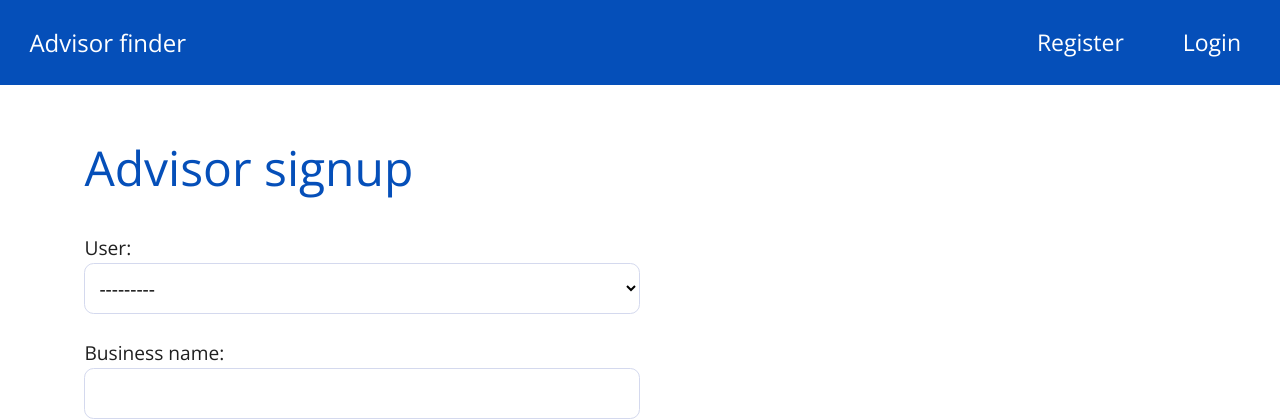
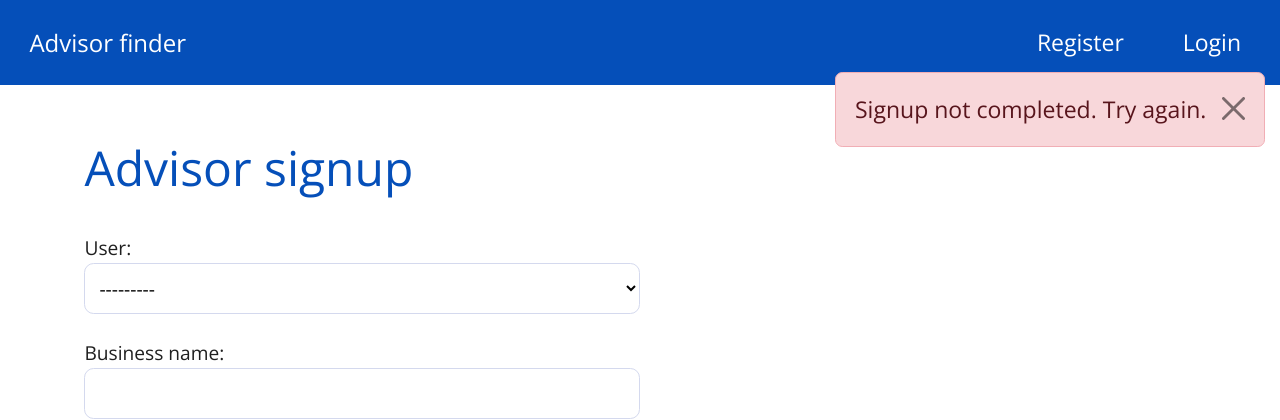
Before and after one commit to jannis-kiriasis/advisor-finder, a Django app: page /signup/advisor/ in a window 1280 px wide. Shown: the top 420 px of the page. Run offline with Django 3.2, Linux system fonts and the light colour scheme; data that the repository does not hold is empty; some web fonts are replaced.

Commit message:
Add success or error message on advisor sign up

```diff
--- a/advisors/templates/advisors/signup.html
+++ b/advisors/templates/advisors/signup.html
@@ -22,7 +22,8 @@
         <div class="col-6">
 
             <h1>Advisor signup</h1>
-            <!-- Project form -->
+
+            <!-- Advisro signup form -->
             <div class="col-12">
                 <form method="POST">
 
--- a/advisors/views.py
+++ b/advisors/views.py
@@ -1,5 +1,6 @@
 from django.shortcuts import render, redirect
 from django.contrib.auth.decorators import login_required
+from django.contrib import messages
 from .forms import AdvisorSignupForm
 
 
@@ -14,11 +15,18 @@ def advisor_signup(request):
 
     if request.method == 'POST':
         form = AdvisorSignupForm(request.POST)
+
         if form.is_valid():
             form.save()
-            # Feedback
-            # messages.success(request, 'You have created a new project!')
-            return redirect('get_todo_list')
+
+            messages.info(
+                request,
+                'Signup completed. Now wait for Advice Found profile check.'
+                )
+
+            return redirect('signup')
+
+    messages.error(request, 'Signup not completed. Try again.')
 
     form = AdvisorSignupForm()
 
--- a/home/views.py
+++ b/home/views.py
@@ -12,4 +12,4 @@ def signup(request):
 
     """Return signup.html page"""
 
-    return render(request, 'home/signup.html')
+    return render(request, 'advisors/signup.html')
--- a/static/css/base.css
+++ b/static/css/base.css
@@ -95,6 +95,17 @@ label {
     border-color: var(--fuzzy-wuzzy);
 }
 
+.message-container {
+    position:fixed;
+    top: 72px;
+    right: 15px;
+    z-index: 999999;
+}
+
+.errorlist {
+    color: var(--fuzzy-wuzzy);
+}
+
 /* Navigation */
 
 nav {
--- a/templates/base.html
+++ b/templates/base.html
@@ -75,9 +75,17 @@
             </nav>
         </header>
 
+
         {% if messages %}
-            <div class="message-container"></div>
+        <div class="message-container">
+
+            {% for message in messages %}
+                {% include 'includes/toasts/toast.html' %}
+            {% endfor %}
+
+        </div>
         {% endif %}
+
 
         {% block page_header %}
         {% endblock %}
--- /dev/null
+++ b/templates/includes/toasts/toast.html
@@ -0,0 +1,7 @@
+<div class="container-fluid p-0">
+  <div class="alert {{ message.tags }} alert-dismissible fade show" role="alert" >
+    <button type="button" class="btn-close" data-bs-dismiss="alert" aria-label="Close">
+    </button>
+    {{ message }}
+  </div>
+</div>
```
Also changed, not shown: advisor_finder/settings.py (+12 -0 lines).
